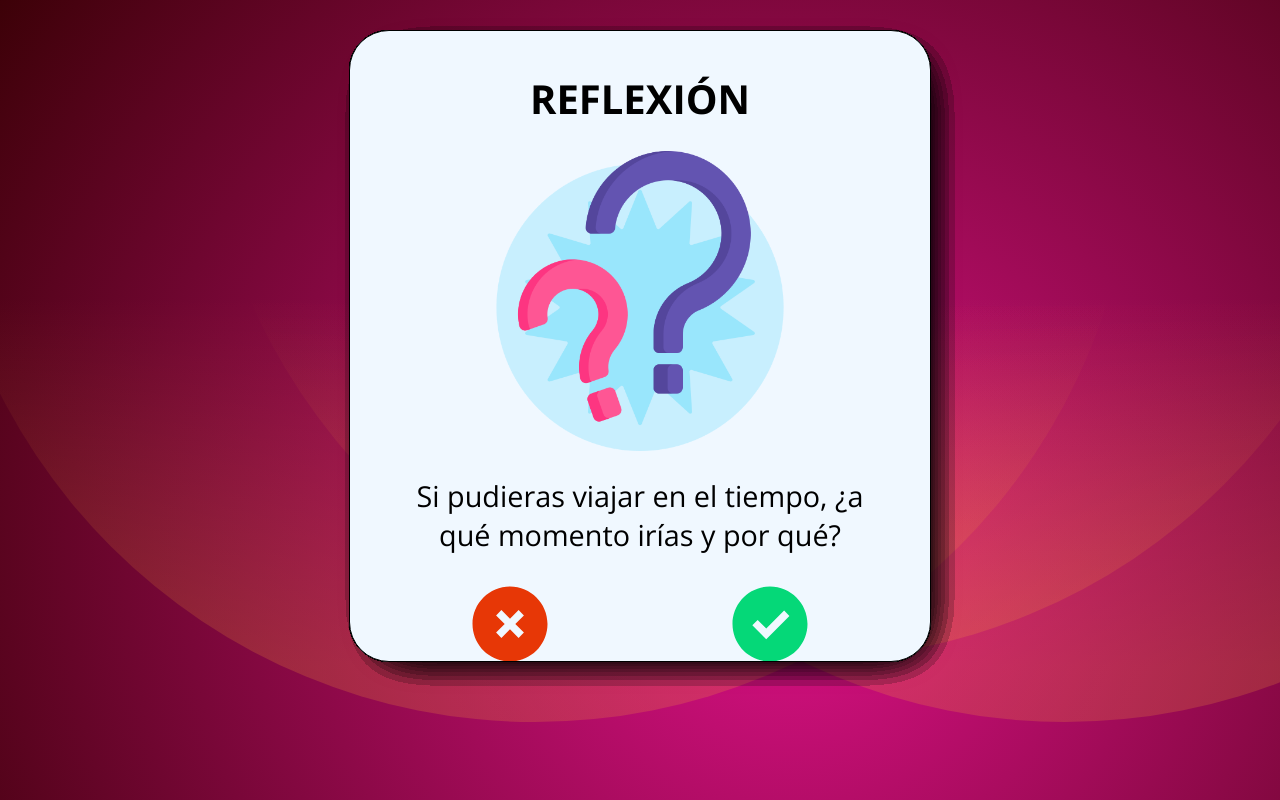
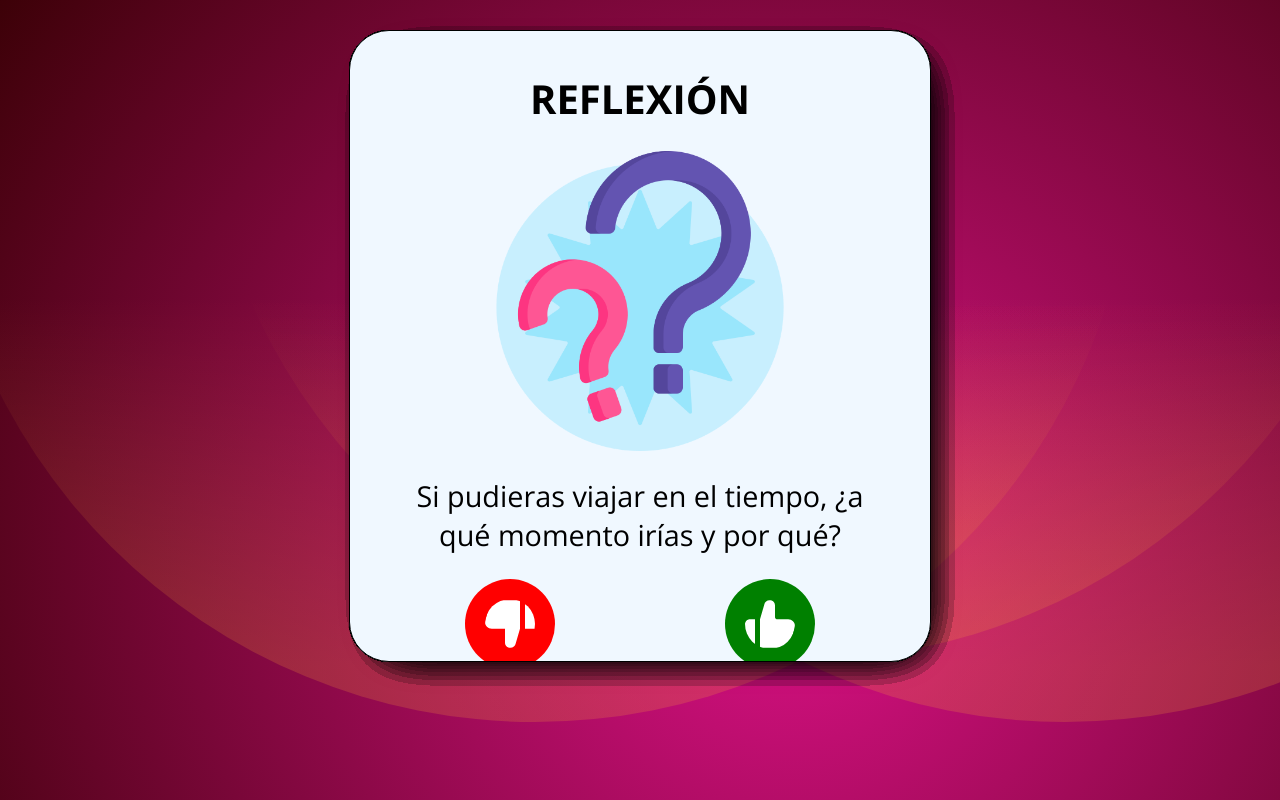
Before and after one commit to francobalich/QuizGame, a React (Vite) app: page /game in a window 1280 px wide. Built offline with nearby package versions, Linux system fonts and the light colour scheme.

Commit message:
Change: Replace icons

```diff
--- a/src/components/Card/Card.css
+++ b/src/components/Card/Card.css
@@ -50,9 +50,21 @@
   align-items: center;
 }
 .card__btnContainer img {
-  width: 90px;
+  width: 50px;
+}
+.svgButton{
+  border-radius: 50%;
+  width: 50px;
+  padding: 20px;
 }
 
+.like{
+  background-color: green;
+}
+.dislike{
+  background-color: red;
+
+}
 @media screen and (max-width:800px) {
   .card__mainImg {
     height: 70%;
--- a/src/components/Card/Card.jsx
+++ b/src/components/Card/Card.jsx
@@ -1,8 +1,7 @@
 import { useEffect, useState } from 'react'
 import './Card.css'
-import svgSuccess from '../../assets/success.svg'
-import svgQuestion from '../../assets/question.svg'
-import svgError from '../../assets/error.svg'
+import svgLike from '../../assets/like.svg'
+import svgDislike from '../../assets/dislike.svg'
 import pngQuestion from '../../assets/pregunta2.png'
 
 export const Card = ({title="Title",text="-", id,clb}) => {
@@ -35,8 +34,8 @@ export const Card = ({title="Title",text="-", id,clb}) => {
       <img className='card__mainImg' src={pngQuestion} alt='imagen con signo de pregunta' />
       <p>{text}</p>
       <div className='card__btnContainer'>
-        <img onClick={handlePrevius} src={svgError} alt='botton con una cruz' />
-        <img onClick={handleNext} src={svgSuccess} alt='botton con una cruz' />
+        <img className='svgButton dislike' onClick={handlePrevius} src={svgDislike} alt='botton con una cruz' />
+        <img className='svgButton like' onClick={handleNext} src={svgLike} alt='botton con una cruz' />
       </div>
     </div>
   )
```
Also changed, not shown: src/assets/dislike.svg (added), src/assets/like.svg (added).
